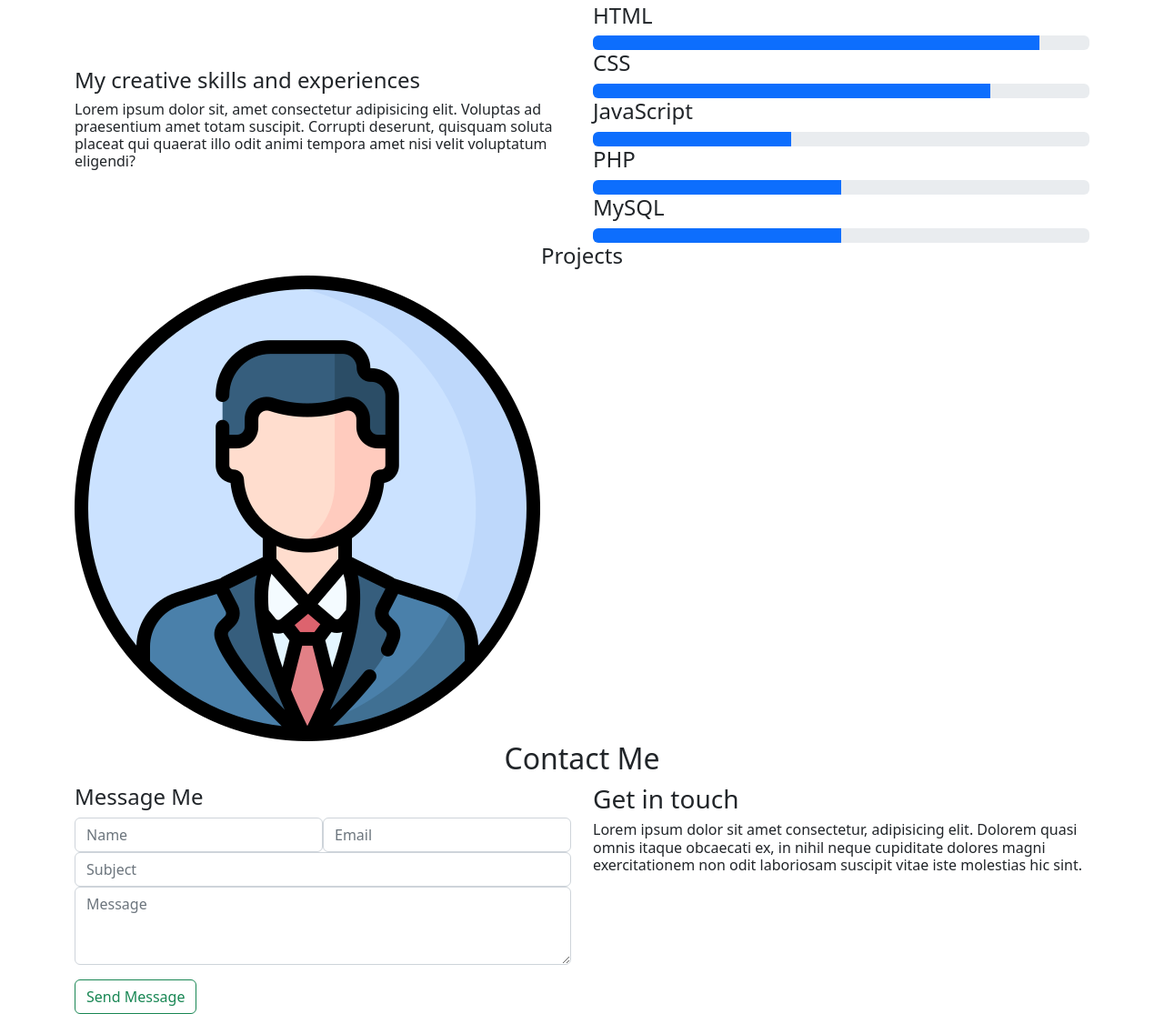
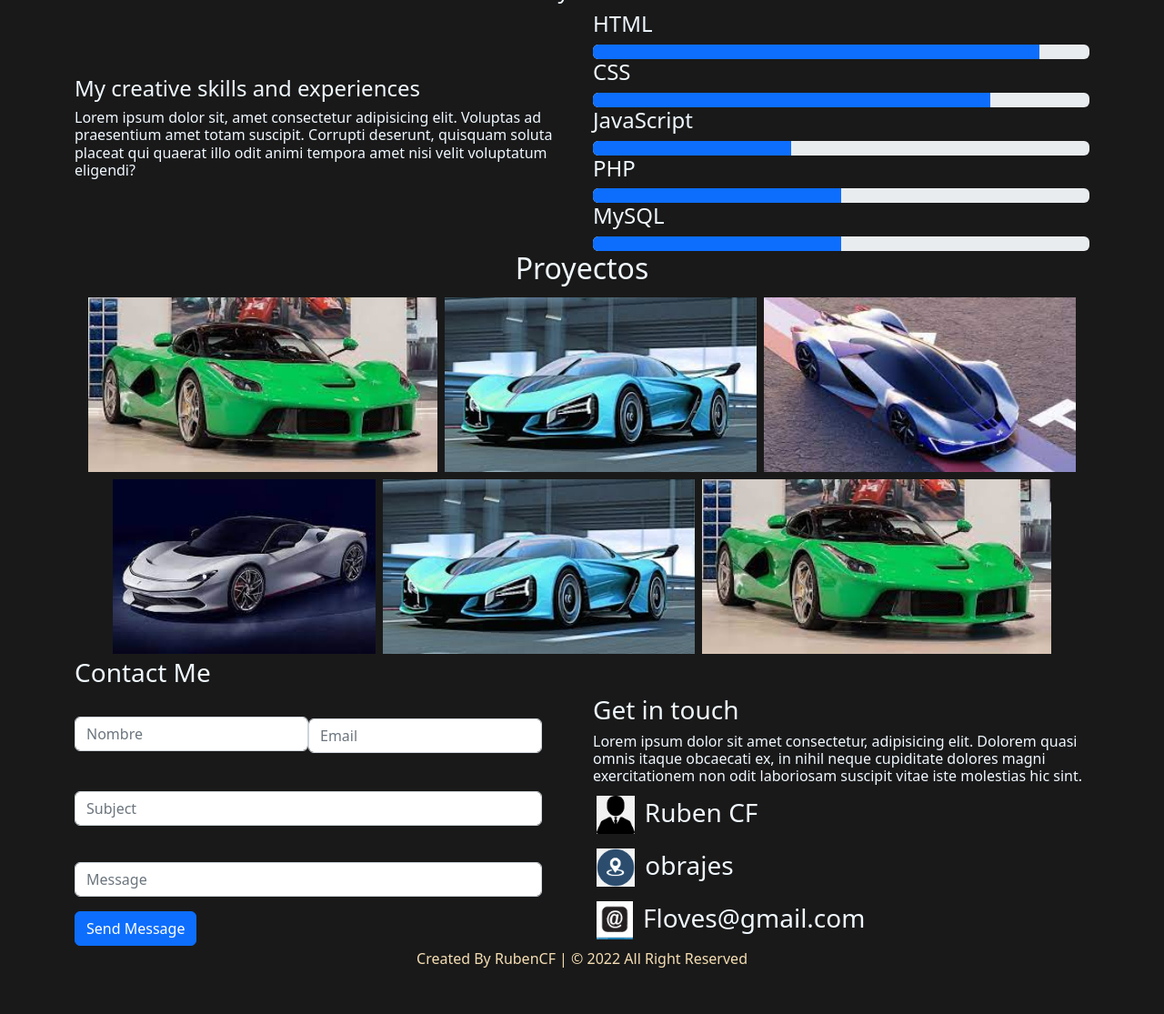
Before and after one commit to Ruben-0/Practica2Parcial, a plain HTML site: page index.html in a window 1280 px wide. Shown: the part 627-1742 px from the top of the page at 91% size. After the commit the page ends 1700 px from the top, so only its background shows below. Drawn offline with nearby package versions, Linux system fonts and the light colour scheme.

Commit message:
Finalizado Practica2Parcial

```diff
--- a/index.html
+++ b/index.html
@@ -4,10 +4,12 @@
 <head>
     <meta charset="utf-8">
     <meta name="viewport" content="width=device-width, initial-scale=1">
-  <title>Bootstrap demo</title>
+    <title>Practica2Parcial</title>
     <link href="https://cdn.jsdelivr.net/npm/bootstrap@5.2.3/dist/css/bootstrap.min.css" rel="stylesheet"
         integrity="sha384-rbsA2VBKQhggwzxH7pPCaAqO46MgnOM80zW1RWuH61DGLwZJEdK2Kadq2F9CUG65" crossorigin="anonymous">
+    <link rel="stylesheet" href="style.css">
 </head>
+
 <body>
     <div class="container">
         <div class="row">
@@ -53,21 +55,25 @@
                 </div>
             </div>
             <div class="col d-flex justify-content-center align-items-center">
-        <img src="img/perfil.png" alt="" style="height: 200px;">
+                <img src="img/logotipo.jpg" alt="" style="height: 200px;">
             </div>
         </div>
         <div class="row">
             <div class="col">
-        <h4>
-          About Me
-        </h4>
-        <img src="img/perfil.png" alt="" style="height: 300px;">
+                <h2 id="sobre">About Me</h2>
+            </div>
+        </div>
+        <div class="row">
+            <div class="col d-flex justify-content-center align-items-center">
+                <img src="img/logo2.jpg" alt="" style="height: 300px;">
             </div>
             <div class="col text-center d-flex justify-content-center align-items-center">
                 <div>
                     <h4>Who I Am</h4>
-          <h6>Lorem, ipsum dolor sit amet consectetur adipisicing elit. Possimus dignissimos aperiam dolores ipsa
-            doloribus laudantium minima saepe. Numquam molestiae optio vero itaque officiis, iusto consequatur corrupti
+                    <h6>Lorem, ipsum dolor sit amet consectetur adipisicing elit. Possimus dignissimos aperiam dolores
+                        ipsa
+                        doloribus laudantium minima saepe. Numquam molestiae optio vero itaque officiis, iusto
+                        consequatur corrupti
                         perferendis et accusamus amet.
                     </h6>
                     <button class="btn btn-outline-success" type="submit">Download Resume</button>
@@ -85,8 +91,10 @@
                     </h4>
 
                     <h6>
-            Lorem ipsum dolor sit, amet consectetur adipisicing elit. Voluptas ad praesentium amet totam suscipit.
-            Corrupti deserunt, quisquam soluta placeat qui quaerat illo odit animi tempora amet nisi velit voluptatum
+                        Lorem ipsum dolor sit, amet consectetur adipisicing elit. Voluptas ad praesentium amet totam
+                        suscipit.
+                        Corrupti deserunt, quisquam soluta placeat qui quaerat illo odit animi tempora amet nisi velit
+                        voluptatum
                         eligendi?
                     </h6>
 
@@ -96,73 +104,107 @@
             <div class="col ">
                 <h4>HTML</h4>
                 <div class="progress">
-          <div class="progress-bar" role="progressbar" aria-label="Basic example" style="width: 90%;" aria-valuenow="90"
-            aria-valuemin="0" aria-valuemax="100"></div>
+                    <div class="progress-bar" role="progressbar" aria-label="Basic example" style="width: 90%;"
+                        aria-valuenow="90" aria-valuemin="0" aria-valuemax="100"></div>
                 </div>
                 <h4>CSS</h4>
                 <div class="progress">
-          <div class="progress-bar" role="progressbar" aria-label="Basic example" style="width: 80%" aria-valuenow="80"
-            aria-valuemin="0" aria-valuemax="100"></div>
+                    <div class="progress-bar" role="progressbar" aria-label="Basic example" style="width: 80%"
+                        aria-valuenow="80" aria-valuemin="0" aria-valuemax="100"></div>
                 </div>
                 <h4>JavaScript</h4>
                 <div class="progress">
-          <div class="progress-bar" role="progressbar" aria-label="Basic example" style="width: 40%" aria-valuenow="40"
-            aria-valuemin="0" aria-valuemax="100"></div>
+                    <div class="progress-bar" role="progressbar" aria-label="Basic example" style="width: 40%"
+                        aria-valuenow="40" aria-valuemin="0" aria-valuemax="100"></div>
                 </div>
                 <h4>PHP</h4>
                 <div class="progress">
-          <div class="progress-bar" role="progressbar" aria-label="Basic example" style="width: 50%" aria-valuenow="50"
-            aria-valuemin="0" aria-valuemax="100"></div>
+                    <div class="progress-bar" role="progressbar" aria-label="Basic example" style="width: 50%"
+                        aria-valuenow="50" aria-valuemin="0" aria-valuemax="100"></div>
                 </div>
                 <h4>MySQL</h4>
                 <div class="progress">
-          <div class="progress-bar" role="progressbar" aria-label="Basic example" style="width: 50%" aria-valuenow="50"
-            aria-valuemin="0" aria-valuemax="100"></div>
+                    <div class="progress-bar" role="progressbar" aria-label="Basic example" style="width: 50%"
+                        aria-valuenow="50" aria-valuemin="0" aria-valuemax="100"></div>
                 </div>
 
             </div>
-      <div>
+        </div>
+        <div class="row">
+            <div class="col d-flex justify-content-center">
+                <h2 id="proyec">Proyectos</h2>
+            </div>
+        </div>
+        <div class="row">
+            <div class="col d-flex justify-content-center">
+                <span> <img src="img/img8.jpg" alt=""> </span>
+                <span> <img src="img/img3.jpg" alt=""> </span>
+                <span> <img src="img/img1.jpg" alt=""></span>
+            </div>
+        </div>
+        <div class="row">
+            <div class="col d-flex justify-content-center">
+                <span><img src="img/img2.jpg" alt=""></span>
+                <span><img src="img/img3.jpg" alt=""></span>
+                <span> <img src="img/img8.jpg" alt=""></span>
+            </div>
+        </div>
+        <div class="row">
+            <div class="col">
+                <h3 id="contacto">Contact Me</h3>
+            </div>
+        </div>
+        <div class="row">
+            <div class="col d-flex align-items-start">
+                <form>
+                    <div class="col d-flex align-items-center">
+                        <div class="mb-3">
+                            <label for="exampleInputEmail1" class="form-label"></label>
+                            <input type="email" class="form-control" id="exampleInputEmail1"
+                                aria-describedby="emailHelp" placeholder="Nombre">
+                            <div id="emailHelp" class="form-text"></div>
+                        </div>
+                        <div class="mb-3">
+                            <label for="exampleInputPassword1" class="form-label"></label>
+                            <input type="password" class="form-control" id="exampleInputPassword1" placeholder="Email">
+                        </div>
+                    </div>
+                    <div class="mb-3">
+                        <label for="exampleInputPassword1" class="form-label"></label>
+                        <input type="password" class="form-control" id="exampleInputPassword1" placeholder="Subject">
+                    </div>
+                    <div class="mb-3">
+                        <label for="exampleInputPassword1" class="form-label"></label>
+                        <input type="password" class="form-control" id="exampleInputPassword1" placeholder="Message">
+                    </div>
+                    <button type="submit" class="btn btn-primary">Send Message</button>
+                </form>
+
+            </div>
+            <div class="col justify-content-center flex-column">
+                <h3>Get in touch</h3>
+                <h6>Lorem ipsum dolor sit amet consectetur, adipisicing elit. Dolorem quasi omnis itaque obcaecati ex,
+                    in
+                    nihil
+                    neque cupiditate dolores magni exercitationem non odit laboriosam suscipit vitae iste molestias hic
+                    sint.
+                </h6>
+
+                <h1 style="color: black;"></h1>
+
+                <h3> <img src="img/loperf.png" alt="" style="height: 50px;"> Ruben CF</h3>
+                <h3> <img src="img/gp.png" alt="" style="height: 50px;"> obrajes</h3>
+                <h3> <img src="img/arroba.jpg" alt="" style="height: 50px;"> Floves@gmail.com</h3>
 
             </div>
         </div>
-    <h4 class="text-center">Projects</h4>
-    <img src="img/perfil.png" alt="">
         <div class="row">
-      <div class="col d-flex align-items-center">
-
-      </div>
-    </div>
-    <h2 class="text-center">Contact Me</h2>
-    <div class="row">
-      <div class="col">
-        <h4>Message Me</h4>
-        <div class="d-flex ">
-          <input type="name" class="form-control" placeholder="Name">
-          <input type="email" class="form-control" id="exampleFormControlInput1" placeholder="Email">
-        </div>
-        <div>
-          <input type="text" class="form-control" id="exampleFormControlInput1" placeholder="Subject">
-        </div>
-        <div class="mb-3">
-          <textarea type="text" class="form-control" id="exampleFormControlTextarea1" rows="3"
-            placeholder="Message"></textarea>
-        </div>
-        <div>
-          <button class="btn btn-outline-success ju" type="submit">Send Message</button>
-        </div>
-      </div>
-      <div class="col d-flex">
-        <div>
-          <h3>Get in touch</h3>
-          <h6>Lorem ipsum dolor sit amet consectetur, adipisicing elit. Dolorem quasi omnis itaque obcaecati ex, in
-            nihil
-            neque cupiditate dolores magni exercitationem non odit laboriosam suscipit vitae iste molestias hic sint.
-          </h6>
-        </div>
-      </div>
+            <div class="col d-flex justify-content-center">
+                <h6 style="color: wheat;">Created By RubenCF  | © 2022 All Right Reserved</h6>
             </div>
         </div>
 
+    </div>
     <script src="https://cdn.jsdelivr.net/npm/bootstrap@5.2.3/dist/js/bootstrap.bundle.min.js"
         integrity="sha384-kenU1KFdBIe4zVF0s0G1M5b4hcpxyD9F7jL+jjXkk+Q2h455rYXK/7HAuoJl+0I4"
         crossorigin="anonymous"></script>
--- a/style.css
+++ b/style.css
@@ -1,3 +1,12 @@
-.j{
-    background-color: aqua;
+body{
+    background-color: #191919;
+    color: aliceblue;
 }
+.navbar{
+    background-color: #191919;
+}
+
+img{
+    height: 200px;
+    border: 4px solid #191919;
+}
```
Also changed, not shown: img/arroba.jpg (added), img/gp.png (added), img/gps.png (added), img/img1.jpg (added), img/img2.jpg (added), img/img3.jpg (added), img/img4.jpg (added), img/img5.jpg (added), img/img6.jpg (added), img/img7.jpg (added), img/img8.jpg (added), img/img9.jpg (added), img/logo2.jpg (added), img/logotipo.jpg (added), 1 more files. Lines whose indentation alone changed are shown as unchanged.
